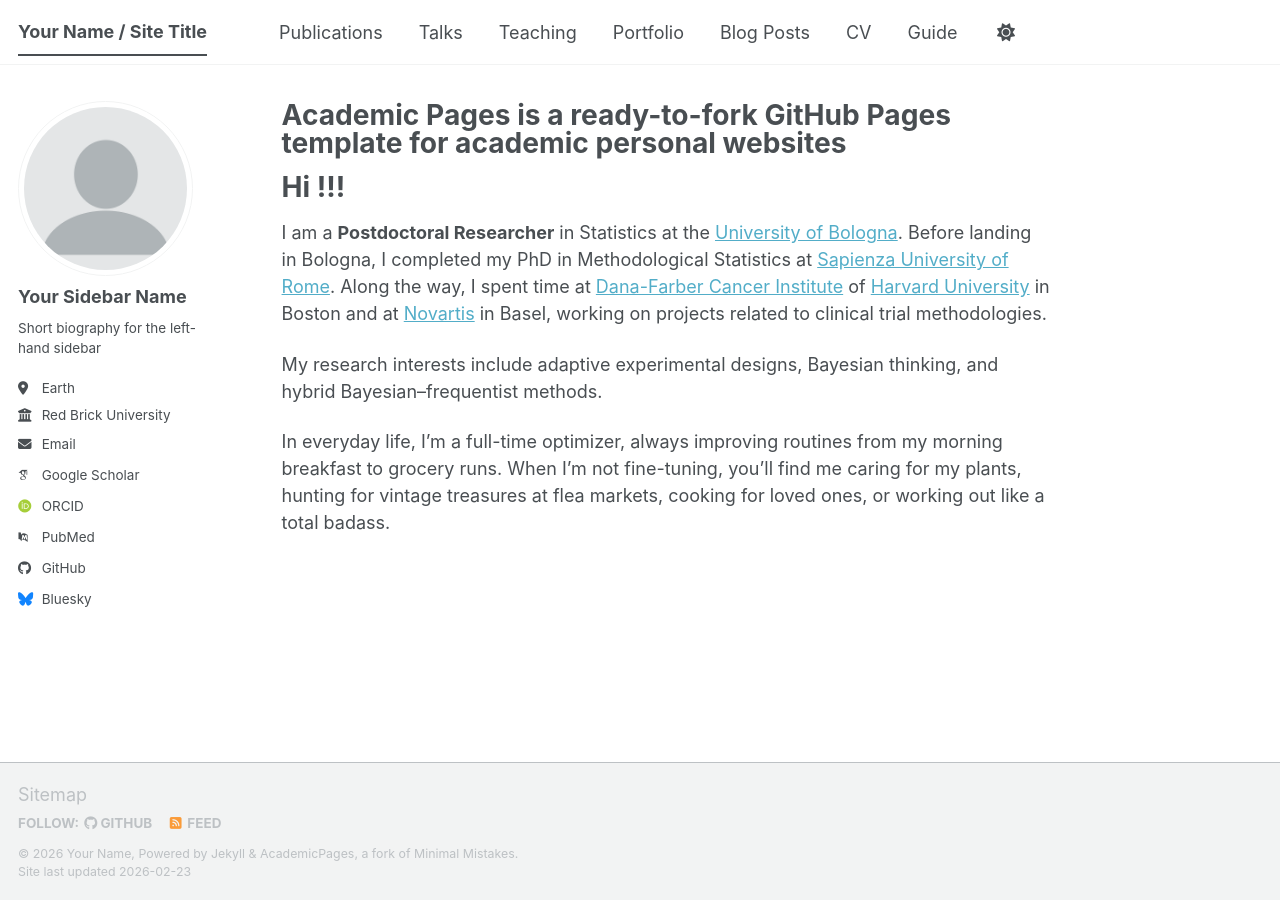
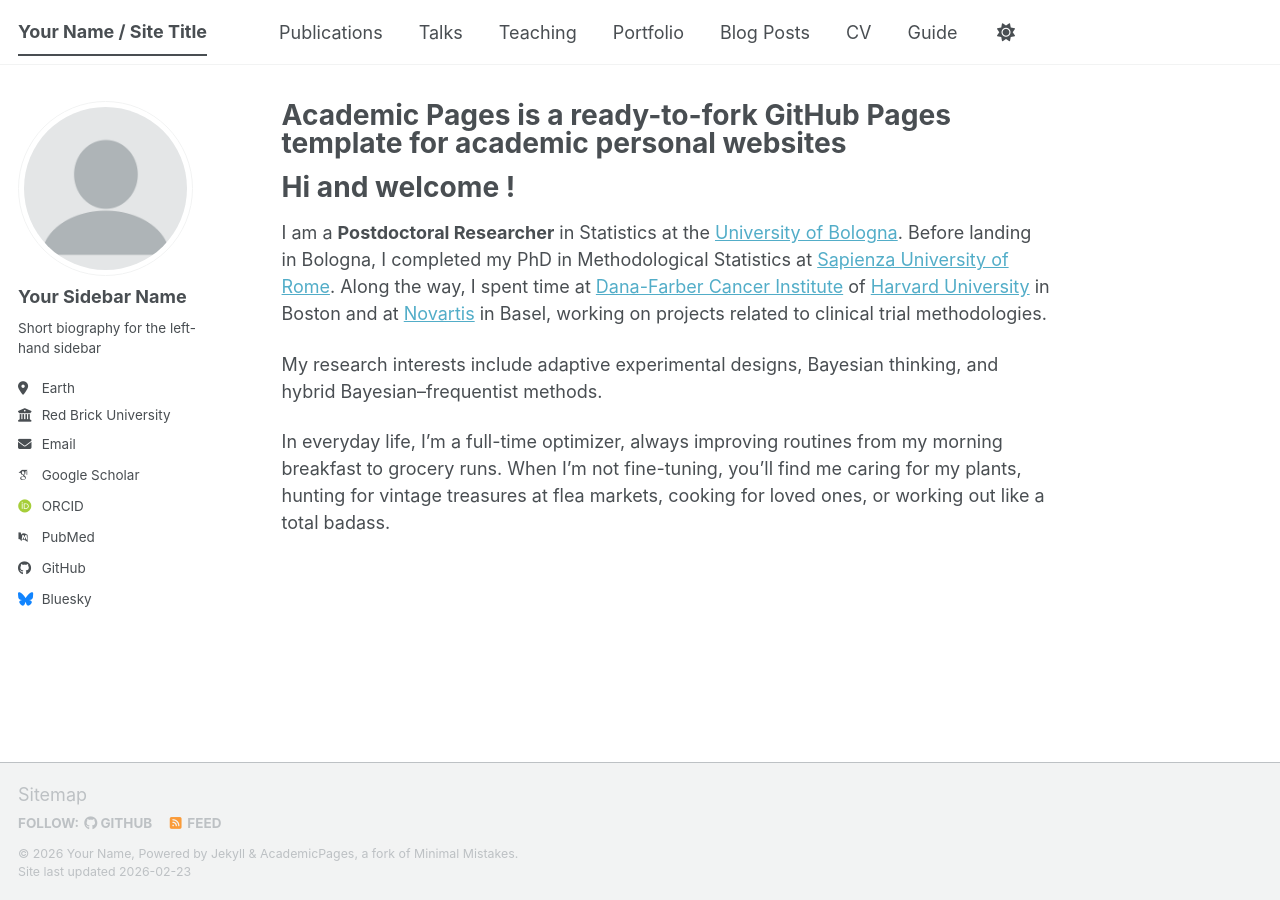
Before and after one commit to framar1997/framar1997.github.io, a Jekyll site: the page built from _pages/about.md, in a window 1280 px wide. Built offline with Jekyll 4.4.1, drawn with Linux system fonts in a browser that asks for light colours; some web fonts are replaced; a script bundle is joined from its source files by our own code; library files that are not in the unit come from our copies.

Commit message:
Update about.md

```diff
--- a/_pages/about.md
+++ b/_pages/about.md
@@ -7,7 +7,7 @@ redirect_from:
   - /about.html
 ---
 
-# Hi !!!
+# Hi and welcome !
 
 I am a **Postdoctoral Researcher** in Statistics at the [University of Bologna](https://www.unibo.it/it). Before landing in Bologna, I completed my PhD in Methodological Statistics at [Sapienza University of Rome](https://www.uniroma1.it/it/pagina-strutturale/home). Along the way, I spent time at [Dana-Farber Cancer Institute](https://www.dana-farber.org/) of [Harvard University](https://www.harvard.edu/) in Boston and at [Novartis](https://www.novartis.com/) in Basel, working on projects related to clinical trial methodologies.
 
```
